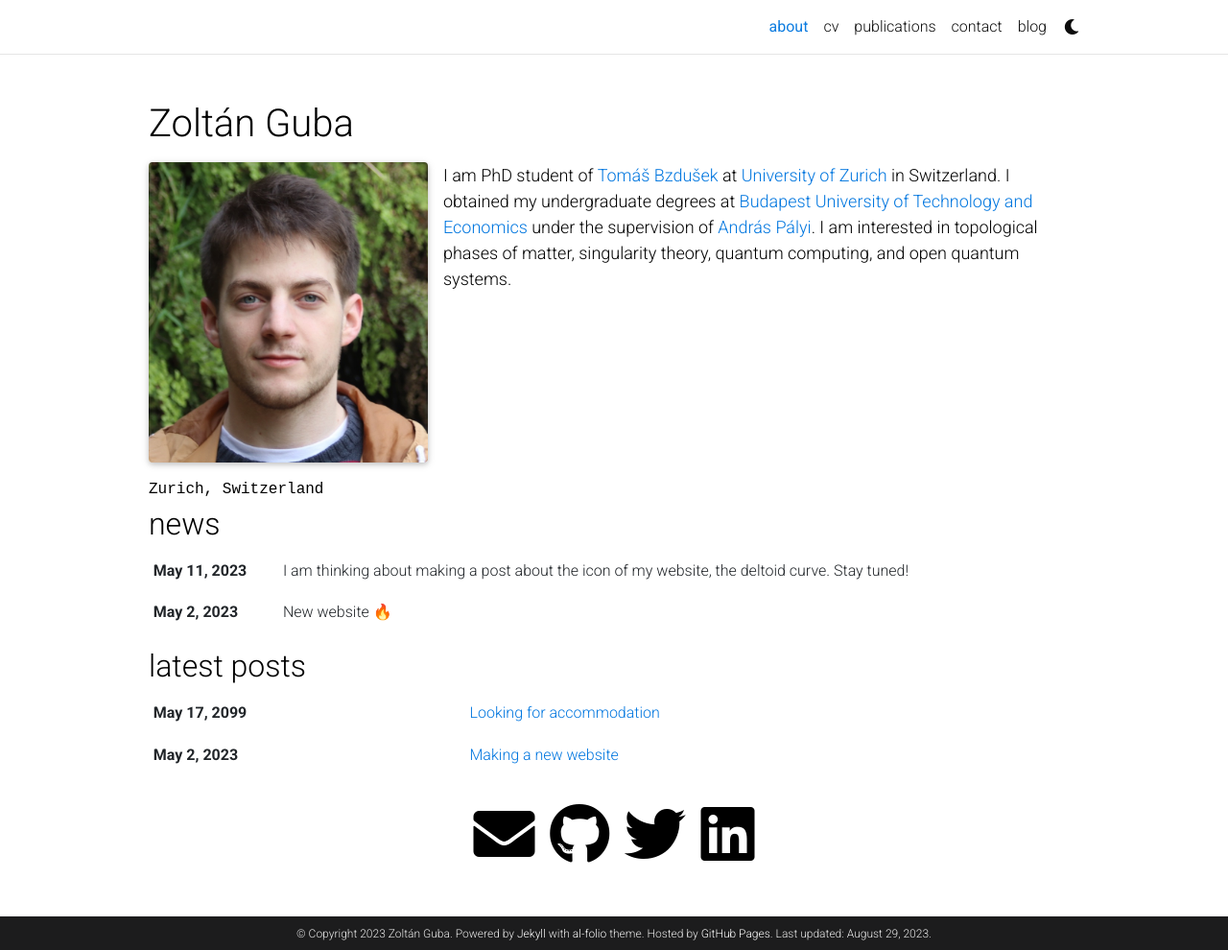
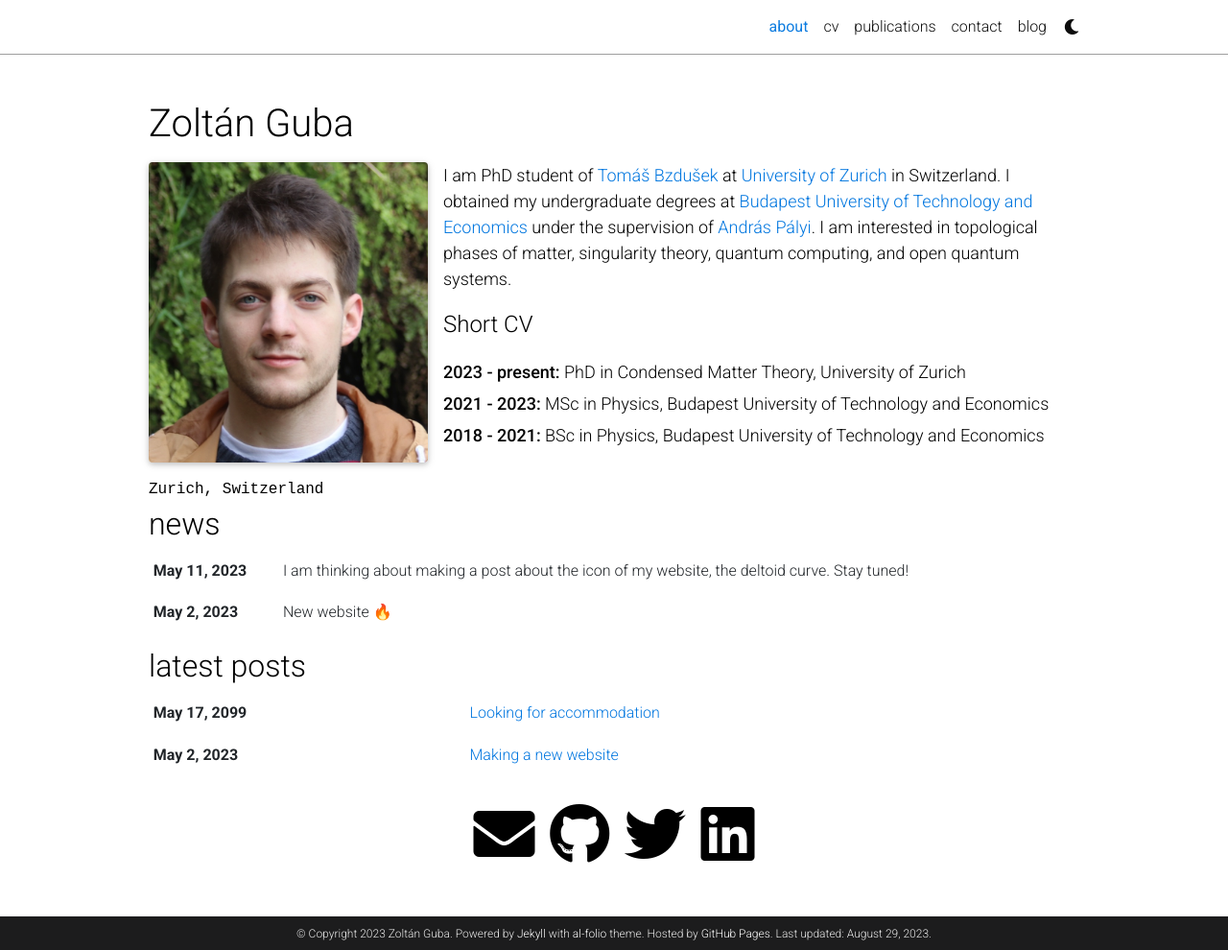
Before and after one commit to gubazoltan/gubazoltan.github.io, a Jekyll site: the page built from _pages/about.md, in a window 1280 px wide and 990 px high. Shown: the whole window at 96% size. Built offline with Jekyll 4.4.1, drawn with Linux system fonts in a browser that asks for light colours; full-size pictures stand in for the smaller copies a plugin makes; comment, search, counter and statistics services are not loaded; a style sheet for code colours, icons or effects is not loaded.

Commit message:
added short cv

```diff
--- a/_pages/about.md
+++ b/_pages/about.md
@@ -17,7 +17,15 @@ latest_posts: true  # includes a list of the newest posts
 selected_papers: true # includes a list of papers marked as "selected={true}"
 social: true  # includes social icons at the bottom of the page
 ---
-<font size="+1">I am PhD student of
+<p><font size="+1">I am PhD student of
 <a href="https://www.tomasbzdusek.com/" target="_blank">Tomáš Bzdušek</a> at <a href="https://www.uzh.ch/cmsssl/en.html" target="_blank">University of Zurich</a> in Switzerland.
 I obtained my undergraduate degrees at <a href="https://www.bme.hu/?language=en" target="_blank">Budapest University of Technology and Economics</a> under the supervision of <a href="http://eik.bme.hu/~palyi/" target="_blank">András Pályi</a>.
-I am interested in topological phases of matter, singularity theory, quantum computing, and open quantum systems.</font>
+I am interested in topological phases of matter, singularity theory, quantum computing, and open quantum systems.</font></p>
+
+<p><font size="+2">Short CV</font></p>
+<p style="line-height:2em;">
+<font size="+1">
+<strong>2023 - present:</strong> PhD in Condensed Matter Theory, University of Zurich<br>
+<strong>2021 - 2023:</strong> MSc in Physics, Budapest University of Technology and Economics<br>
+<strong>2018 - 2021:</strong> BSc in Physics, Budapest University of Technology and Economics
+</font></p>
--- a/_sass/_base.scss
+++ b/_sass/_base.scss
@@ -560,7 +560,7 @@ footer.sticky-bottom {
 
   h2.year {
     color: var(--global-divider-color);
-    border-top: 1px solid var(--global-divider-color);
+    border-top: 3px solid var(--global-divider-color);
     padding-top: 1rem;
     margin-top: 2rem;
     margin-bottom: -2rem;
--- a/_sass/_themes.scss
+++ b/_sass/_themes.scss
@@ -14,7 +14,7 @@
   --global-footer-text-color: #{$grey-color-light};
   --global-footer-link-color: #{$white-color};
   --global-distill-app-color: #{$grey-color};
-  --global-divider-color: rgba(0,0,0,.1);
+  --global-divider-color: rgba(0, 0, 0, 0.4);
   --global-card-bg-color: #{$white-color};
 
   .fa-sun {
@@ -45,9 +45,9 @@ html[data-theme='dark'] {
   --global-footer-bg-color: #{$grey-color-light};
   --global-footer-text-color: #{$grey-color-dark};
   --global-footer-link-color: #{$black-color};
-  --global-distill-app-color: #{$grey-color-light};
+  --global-distill-app-color: #{$grey-color-dark};
   --global-divider-color: #424246;
-  --global-card-bg-color: #{$grey-900};
+  --global-card-bg-color: #{$grey-color-dark};
 
   .fa-sun {
     padding-left: 10px;
```
Also changed, not shown: 5 other files.
